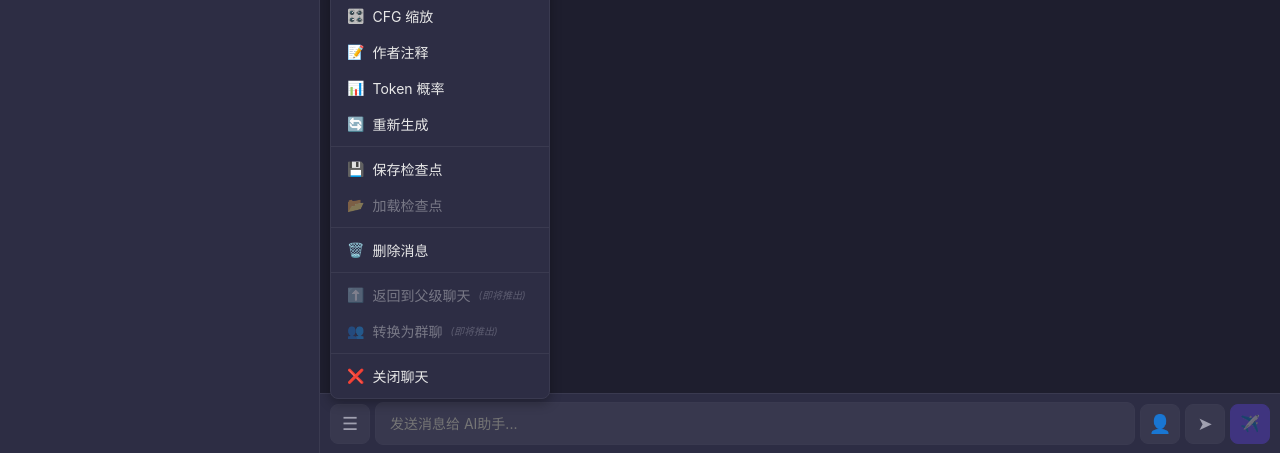
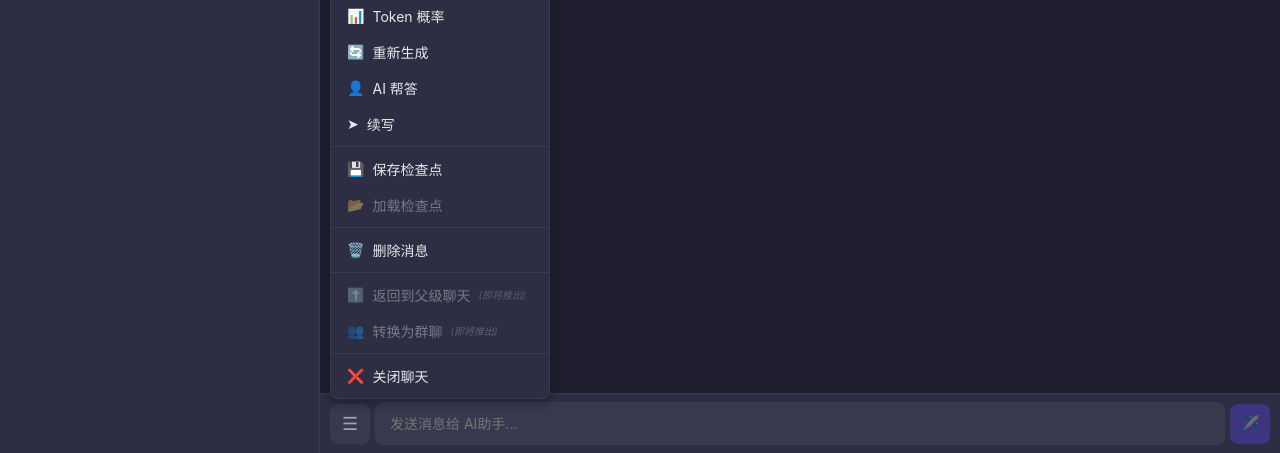
Before and after one commit to highbuyer/sillytavern-desktop, a React (Vite) app: page /chat/1 in a window 1280 px wide. Both pictures are taken after a click on the button "聊天选项". Shown: the part 347-800 px from the top of the page. Built offline with nearby package versions, Linux system fonts and the light colour scheme.

Commit message:
refactor: 重新生成/AI帮答/续写三个按钮放一起到选项菜单，右侧只留发送/停止

```diff
--- a/src/components/ChatRoom.tsx
+++ b/src/components/ChatRoom.tsx
@@ -1016,6 +1016,12 @@ const ChatRoom: React.FC = () => {
                   <button onClick={() => { handleMenuRegenerate(); setShowOptions(false); }} disabled={generating || chat.msgs.filter(m => !m.isUser).length === 0}>
                     <span>🔄</span> 重新生成
                   </button>
+                  <button onClick={() => { handleImpersonate(); setShowOptions(false); }} disabled={generating} title="让 AI 为您撰写消息">
+                    <span>👤</span> AI 帮答
+                  </button>
+                  <button onClick={() => { handleContinue(); setShowOptions(false); }} disabled={generating || chat.msgs.filter(m => !m.isUser && m.content.trim()).length === 0} title="续写上一条消息">
+                    <span>➤</span> 续写
+                  </button>
                   <hr />
                   <button
                     className="checkpoint-save-btn"
@@ -1092,24 +1098,8 @@ const ChatRoom: React.FC = () => {
             ref={inputRef}
           />
 
-          {/* 右侧：操作按钮 */}
+          {/* 右侧：发送/停止按钮 */}
           <div className="right-send-form">
-            <button
-              className={`send-form-btn ${impersonateMode ? 'active' : ''}`}
-              onClick={handleImpersonate}
-              disabled={generating}
-              title="AI 帮答"
-            >
-              👤
-            </button>
-            <button
-              className="send-form-btn"
-              onClick={handleContinue}
-              disabled={generating || chat.msgs.filter(m => !m.isUser && m.content.trim()).length === 0}
-              title="续写"
-            >
-              ➤
-            </button>
             {generating ? (
               <button className="send-form-btn btn-stop-inline" onClick={handleStop} title="停止生成">
                 ⏹
```
